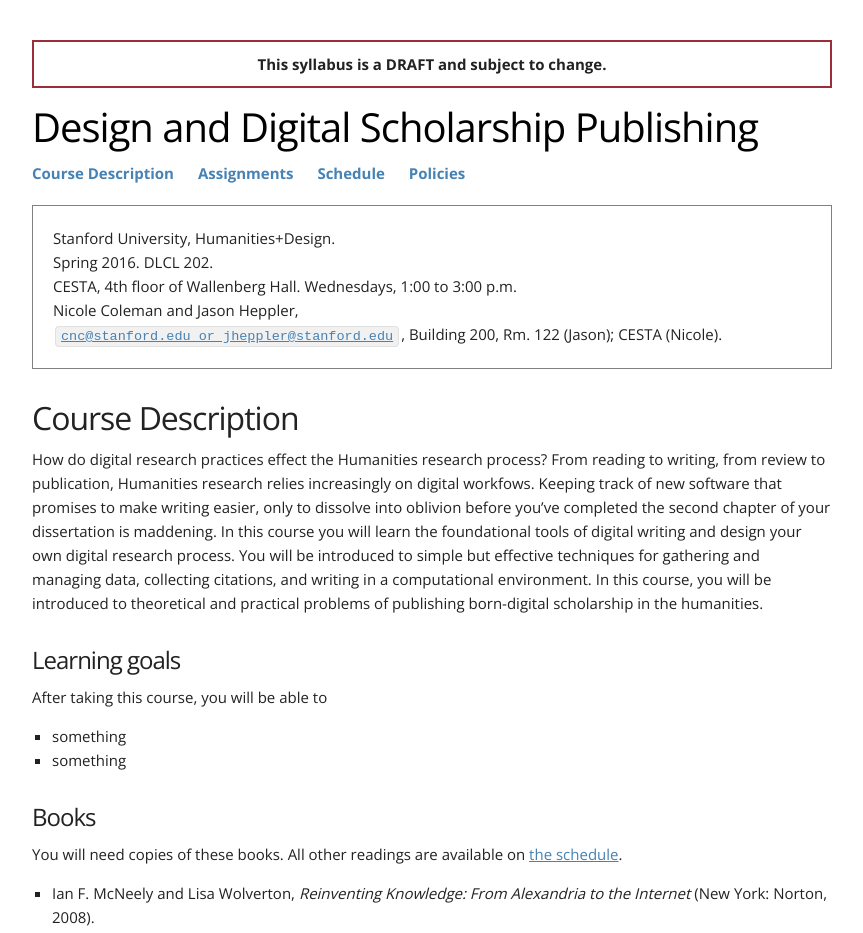
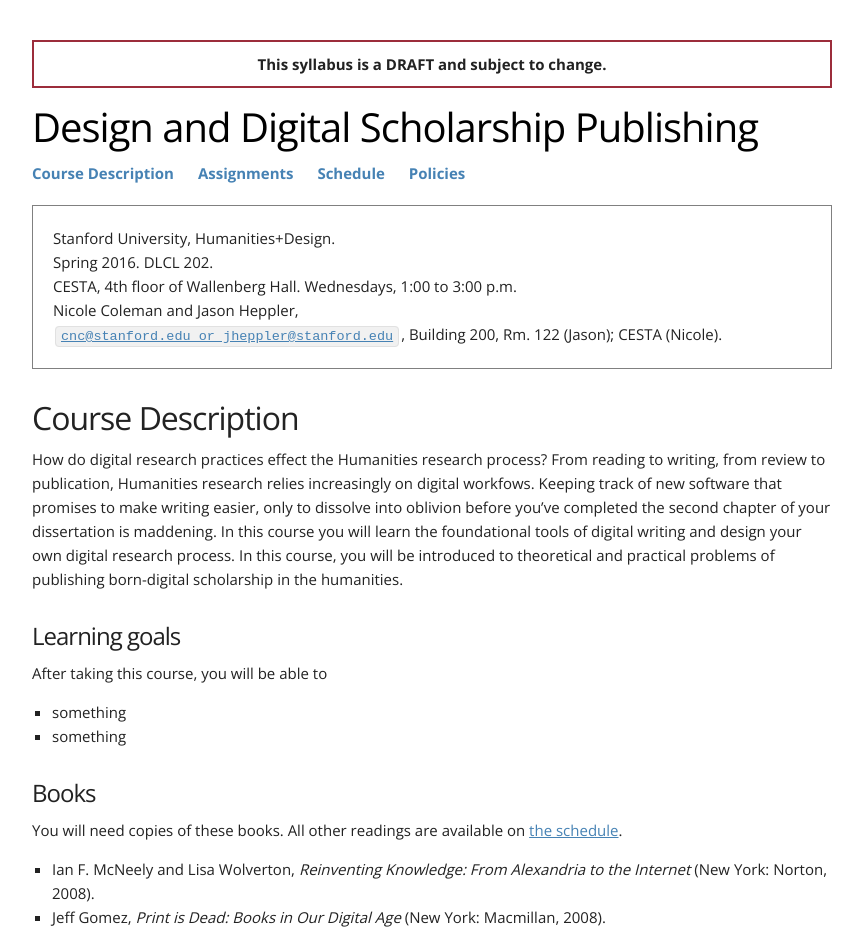
Before and after one commit to cestastanford/dh-publishing, a Jekyll site: the page built from source/index.md, in a window 1280 px wide. Shown: the top 933 px of the page, without its empty margins (208-1071 px from the left). Built offline with Jekyll 4.4.1, drawn with Linux system fonts in a browser that asks for light colours.

Commit message:
Update index.md

```diff
--- a/source/index.md
+++ b/source/index.md
@@ -4,7 +4,7 @@ order: 1
 title: Course Description
 ...
 
-How do digital research practices effect the Humanities research process? From reading to writing, from review to publication, Humanities research relies increasingly on digital workfows. Keeping track of new software that promises to make writing easier, only to dissolve into oblivion before you've completed the second chapter of your dissertation is maddening. In this course you will learn the foundational tools of digital writing and design your own digital research process. You will be introduced to simple but effective techniques for gathering and managing data, collecting citations, and writing in a computational environment. In this course, you will be introduced to theoretical and practical problems of publishing born-digital scholarship in the humanities.
+How do digital research practices effect the Humanities research process? From reading to writing, from review to publication, Humanities research relies increasingly on digital workfows. Keeping track of new software that promises to make writing easier, only to dissolve into oblivion before you've completed the second chapter of your dissertation is maddening. In this course you will learn the foundational tools of digital writing and design your own digital research process. In this course, you will be introduced to theoretical and practical problems of publishing born-digital scholarship in the humanities.
 
 ## Learning goals
 
```
